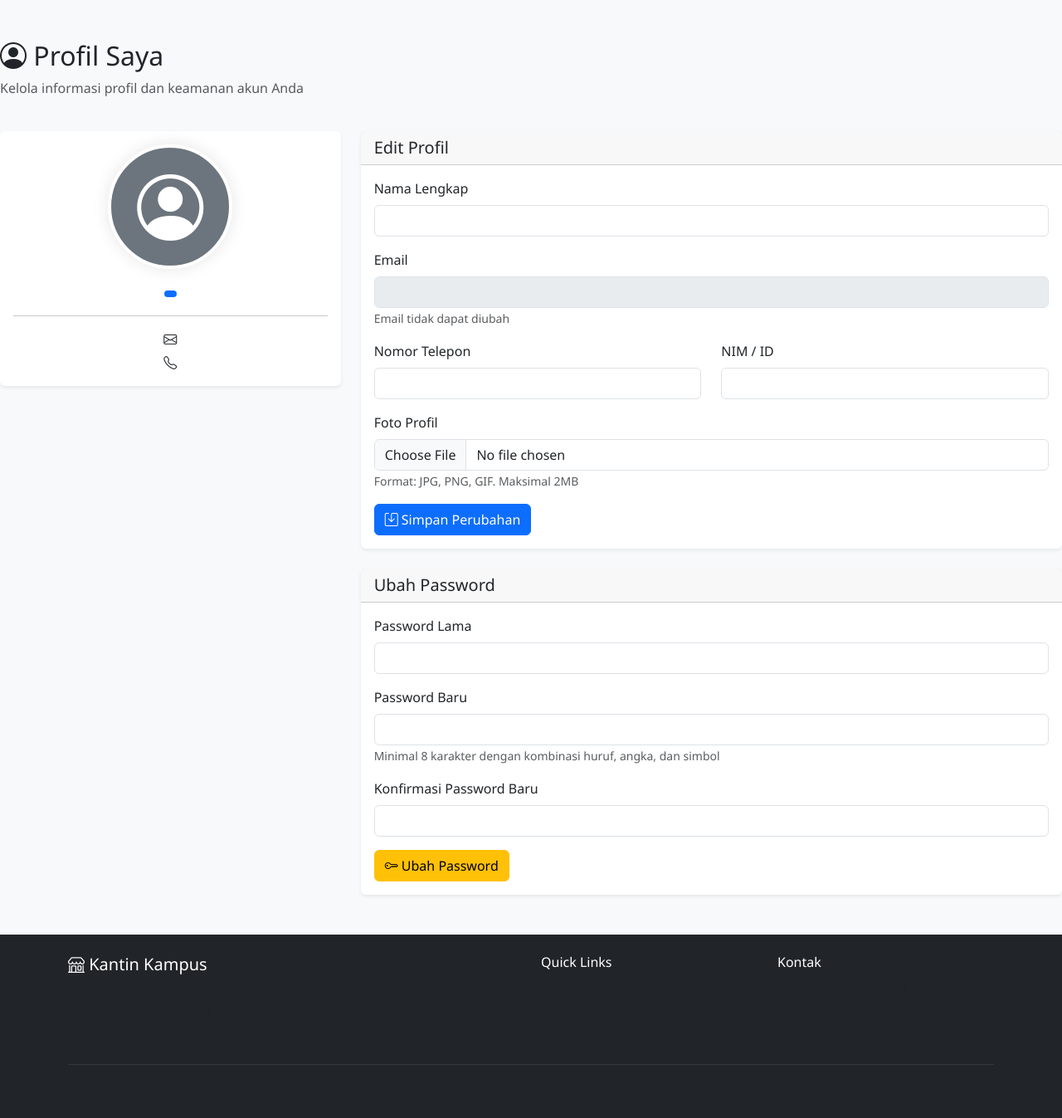
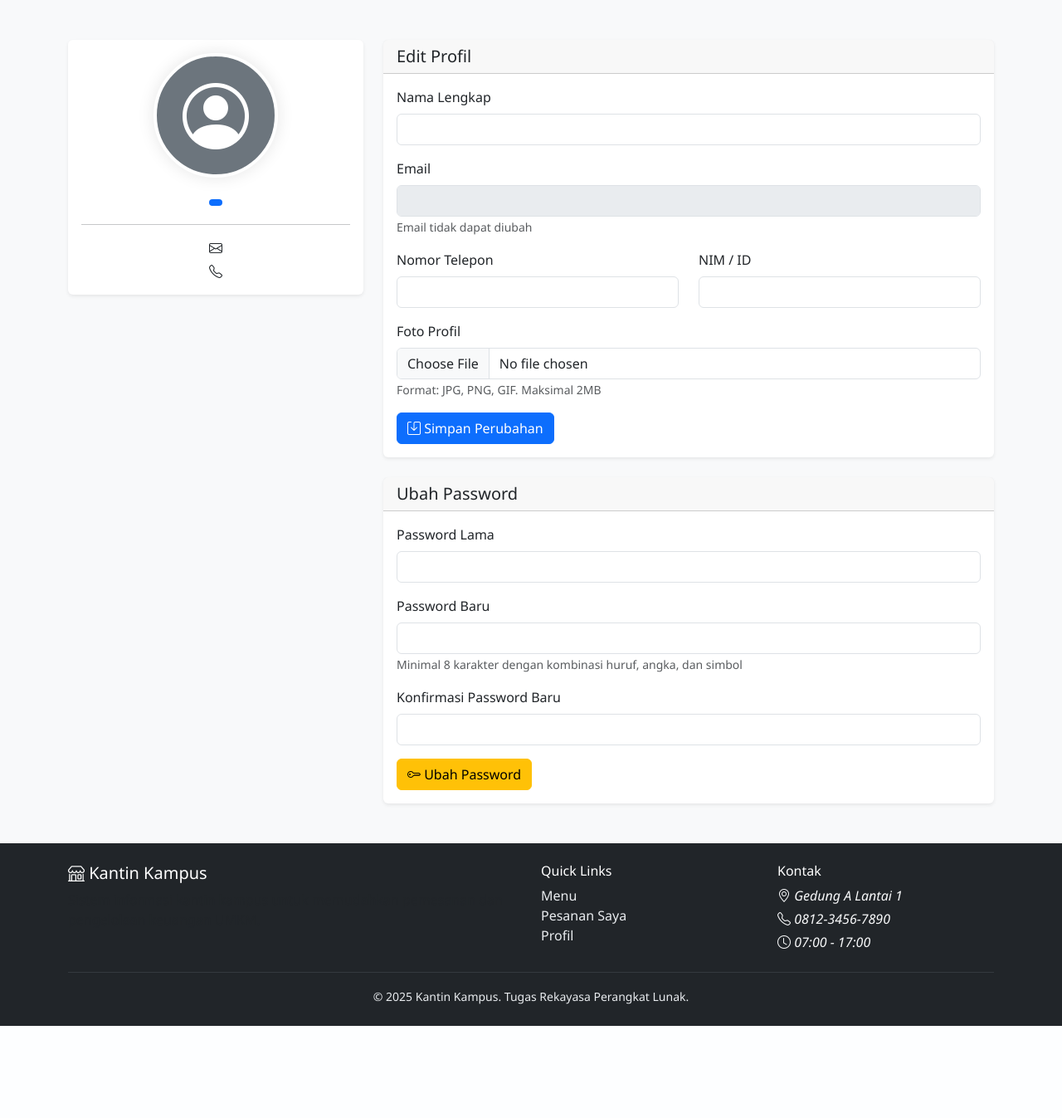
Before and after one commit to samuelnaibaho2005/app-kantin-proyek-akhir-rpl, a PHP site: page /profile/index.php in a window 1280 px wide. Shown: the part 62-1409 px from the top of the page at 83% size. After the commit the page ends 1298 px from the top, so only its background shows below. Run offline with PHP 8.4, Linux system fonts and the light colour scheme; the visitor is signed in with stand-in values (Sample User, id 1); data that the repository does not hold is empty.

Commit message:
menambahkan container pada tiap page

```diff
--- a/assets/css/style.css
+++ b/assets/css/style.css
@@ -416,3 +416,8 @@ body {
         border: 1px solid #dee2e6;
     }
 }
+
+/* =========tambahan style==================== */
+.font-footer{
+    color:white
+}
--- a/dashboard/kantin.php
+++ b/dashboard/kantin.php
@@ -102,7 +102,7 @@ $pending_count = $pending_result->fetch_assoc()['pending_count'];
 
 $conn->close();
 ?>
-
+<div class="container">
 <div class="row mb-4">
     <div class="col">
         <h2><i class="bi bi-speedometer2"></i> Dashboard Kantin</h2>
@@ -322,7 +322,7 @@ $conn->close();
         </a>
     </div>
 </div>
-
+</div>
 <!-- Chart.js Script -->
 <script>
     const ctx = document.getElementById('salesChart').getContext('2d');
--- a/includes/footer.php
+++ b/includes/footer.php
@@ -6,42 +6,42 @@
         <div class="row">
             <div class="col-md-6">
                 <h5><i class="bi bi-shop"></i> Kantin Kampus</h5>
-                <p class="text-muted">Sistem informasi kantin kampus untuk memudahkan pemesanan dan pengelolaan keuangan UMKM.</p>
+                <p class="text-muted font-footer">Sistem informasi kantin kampus untuk memudahkan pemesanan dan pengelolaan keuangan UMKM.</p>
             </div>
             <div class="col-md-3">
                 <h6>Quick Links</h6>
-                <ul class="list-unstyled">
+                <ul class="list-unstyled font-footer">
                     <?php if (isLoggedIn()): ?>
                         <?php if (hasRole('kantin')): ?>
-                            <li><a href="/proyek-akhir-kantin-rpl/dashboard/kantin.php" class="text-muted text-decoration-none">Dashboard</a></li>
-                            <li><a href="/proyek-akhir-kantin-rpl/menu/manage.php" class="text-muted text-decoration-none">Kelola Menu</a></li>
-                            <li><a href="/proyek-akhir-kantin-rpl/transaction/index.php" class="text-muted text-decoration-none">Keuangan</a></li>
+                            <li><a href="/proyek-akhir-kantin-rpl/dashboard/kantin.php" class="text-light text-decoration-none font-footer">Dashboard</a></li>
+                            <li><a href="/proyek-akhir-kantin-rpl/menu/manage.php" class="text-light text-decoration-none font-footer">Kelola Menu</a></li>
+                            <li><a href="/proyek-akhir-kantin-rpl/transaction/index.php" class="text-light text-decoration-none font-footer">Keuangan</a></li>
                         <?php else: ?>
-                            <li><a href="/proyek-akhir-kantin-rpl/menu/index.php" class="text-muted text-decoration-none">Menu</a></li>
-                            <li><a href="/proyek-akhir-kantin-rpl/order/status.php" class="text-muted text-decoration-none">Pesanan Saya</a></li>
+                            <li><a href="/proyek-akhir-kantin-rpl/menu/index.php" class="text-light text-decoration-none">Menu</a></li>
+                            <li><a href="/proyek-akhir-kantin-rpl/order/status.php" class="text-light text-decoration-none font-footer">Pesanan Saya</a></li>
                         <?php endif; ?>
-                        <li><a href="/proyek-akhir-kantin-rpl/profile/index.php" class="text-muted text-decoration-none">Profil</a></li>
+                        <li><a href="/proyek-akhir-kantin-rpl/profile/index.php" class="text-light text-decoration-none font-footer">Profil</a></li>
                     <?php else: ?>
-                        <li><a href="/proyek-akhir-kantin-rpl/auth/login.php" class="text-muted text-decoration-none">Login</a></li>
-                        <li><a href="/proyek-akhir-kantin-rpl/auth/register.php" class="text-muted text-decoration-none">Registrasi</a></li>
+                        <li><a href="/proyek-akhir-kantin-rpl/auth/login.php" class="text-light text-decoration-none">Login</a></li>
+                        <li><a href="/proyek-akhir-kantin-rpl/auth/register.php" class="text-light text-decoration-none">Registrasi</a></li>
                     <?php endif; ?>
                 </ul>
             </div>
-            <div class="col-md-3">
+            <div class="col-md-3 ">
                 <h6>Kontak</h6>
-                <p class="text-muted mb-1">
-                    <i class="bi bi-geo-alt"></i> Gedung A Lantai 1
+                <p class="text-muted mb-1 font-footer">
+                    <i class="bi bi-geo-alt font-footer" > Gedung A Lantai 1 </i>
                 </p>
                 <p class="text-muted mb-1">
-                    <i class="bi bi-telephone"></i> 0812-3456-7890
+                    <i class="bi bi-telephone font-footer"> 0812-3456-7890</i>
                 </p>
                 <p class="text-muted mb-1">
-                    <i class="bi bi-clock"></i> 07:00 - 17:00
+                    <i class="bi bi-clock font-footer"> 07:00 - 17:00</i>
                 </p>
             </div>
         </div>
         <hr class="border-secondary">
-        <div class="text-center text-muted">
+        <div class="text-center text-light">
             <small>&copy; <?php echo date('Y'); ?> Kantin Kampus. Tugas Rekayasa Perangkat Lunak.</small>
         </div>
     </div>
@@ -64,5 +64,18 @@
     }, 5000);
 </script>
 
+    <style>
+        /* Footer specific colors to ensure contrast on dark background */
+        .font-footer {
+            color: #f8f9fa; /* near-white */
+        }
+        footer .text-light {
+            color: #e9ecef !important;
+        }
+        footer a.text-light:hover {
+            color: #ffffff !important;
+            text-decoration: underline;
+        }
+    </style>
 </body>
 </html>
--- a/menu/create.php
+++ b/menu/create.php
@@ -75,7 +75,7 @@ if ($_SERVER['REQUEST_METHOD'] === 'POST') {
 $conn->close();
 require_once __DIR__ . '/../includes/header.php';
 ?>
-
+<div class="container">
 <div class="row mb-4">
     <div class="col">
         <h2><i class="bi bi-plus-circle"></i> Tambah Menu Baru</h2>
@@ -193,7 +193,7 @@ require_once __DIR__ . '/../includes/header.php';
         </form>
     </div>
 </div>
-
+</div>
 <script>
     function previewImage(event) {
         const preview = document.getElementById('preview');
--- a/menu/manage.php
+++ b/menu/manage.php
@@ -53,7 +53,7 @@ $categories_result = $conn->query($categories_query);
 
 $conn->close();
 ?>
-
+<div class="container">
 <div class="row mb-4">
     <div class="col">
         <h2><i class="bi bi-card-list"></i> Kelola Menu</h2>
@@ -212,7 +212,7 @@ $conn->close();
         <?php endif; ?>
     </div>
 </div>
-
+</div>
 <!-- Toggle Status Script -->
 <script>
     document.querySelectorAll('.toggle-status').forEach(button => {
--- a/order/manage.php
+++ b/order/manage.php
@@ -106,7 +106,7 @@ $orders_result = $conn->query($orders_query);
 
 require_once __DIR__ . '/../includes/header.php';
 ?>
-
+<div class="container">
 <div class="row mb-4">
     <div class="col">
         <h2><i class="bi bi-receipt"></i> Kelola Pesanan</h2>
@@ -339,7 +339,7 @@ require_once __DIR__ . '/../includes/header.php';
         </div>
     </div>
 </div>
-
+</div>
 <script>
     // Update status
     document.querySelectorAll('.update-status').forEach(button => {
--- a/profile/index.php
+++ b/profile/index.php
@@ -106,14 +106,7 @@ if (isset($_POST['change_password'])) {
 $conn->close();
 require_once __DIR__ . '/../includes/header.php';
 ?>
-
-<div class="row mb-4">
-    <div class="col">
-        <h2><i class="bi bi-person-circle"></i> Profil Saya</h2>
-        <p class="text-muted">Kelola informasi profil dan keamanan akun Anda</p>
-    </div>
-</div>
-
+<div class="container">
 <?php if (!empty($errors)): ?>
     <div class="alert alert-danger alert-dismissible fade show">
         <strong>Error:</strong>
@@ -255,5 +248,5 @@ require_once __DIR__ . '/../includes/header.php';
         </div>
     </div>
 </div>
-
+</div>
 <?php require_once __DIR__ . '/../includes/footer.php'; ?>
--- a/transaction/create.php
+++ b/transaction/create.php
@@ -61,7 +61,7 @@ if ($_SERVER['REQUEST_METHOD'] === 'POST') {
 $conn->close();
 require_once __DIR__ . '/../includes/header.php';
 ?>
-
+<div class="container">
 <div class="row mb-4">
     <div class="col">
         <h2><i class="bi bi-plus-circle"></i> Tambah Transaksi</h2>
@@ -163,7 +163,7 @@ require_once __DIR__ . '/../includes/header.php';
         </div>
     </div>
 </div>
-
+</div>
 <script>
     // Category options based on type
     const categoryOptions = {
--- a/transaction/index.php
+++ b/transaction/index.php
@@ -94,7 +94,7 @@ $expense_breakdown_result = $conn->query($expense_breakdown_query);
 
 $conn->close();
 ?>
-
+<div class="container">
 <div class="row mb-4">
     <div class="col">
         <h2><i class="bi bi-cash-stack"></i> Pencatatan Keuangan</h2>
@@ -397,7 +397,7 @@ $conn->close();
         </div>
     </div>
 </div>
-
+</div>
 <script>
     // Show/hide custom date range
     document.getElementById('periodSelect').addEventListener('change', function() {
```
